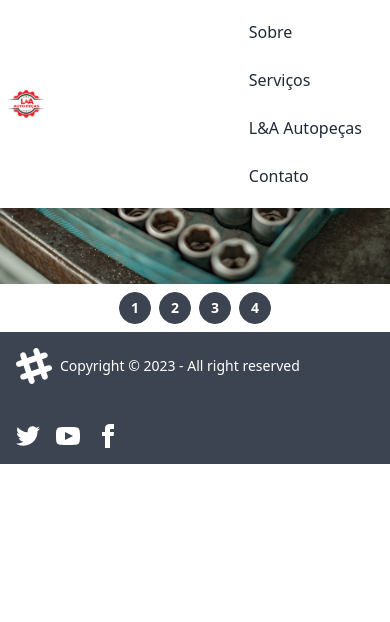
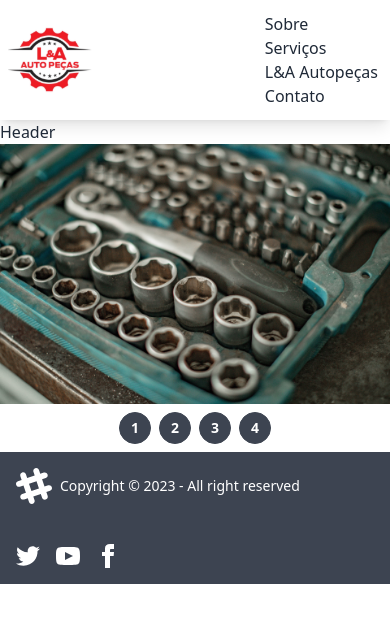
Before and after one commit to Diego-Girao/laudier-oficina, a React (Vite) app: page / in a window 390 px wide. Shown: the top 622 px of the page. Built offline with nearby package versions, Linux system fonts and the light colour scheme.

Commit message:
Style correct classname and adjust responsive

```diff
--- a/src/components/Navbar/Navbar.jsx
+++ b/src/components/Navbar/Navbar.jsx
@@ -3,17 +3,17 @@ import logo from "/src/assets/images/logo_oficina.svg"
 
 export default function Navbar() {
 	return (
-		<div className="navbar bg-white fixed z-10 shadow-lg">
+		<div className="navbar bg-white z-10 shadow-lg">
 			<div className="flex-1">
 				<a>
 					<img
-						className="w-1/6 cursor-pointer hover:animate-pulse"
+						className="w-1/3 cursor-pointer lg:w-1/6 hover:animate-pulse"
 						src={logo}
 					/>
 				</a>
 			</div>
 			<div className="flex-none">
-				<ul className="menu menu-vertical lg:menu-horizontal px-1">
+				<ul className="p-1 gap-2 lg:menu lg:menu-horizontal">
 					<li className="hover:font-black">
 						<Link to="/about">Sobre</Link>
 					</li>
```
